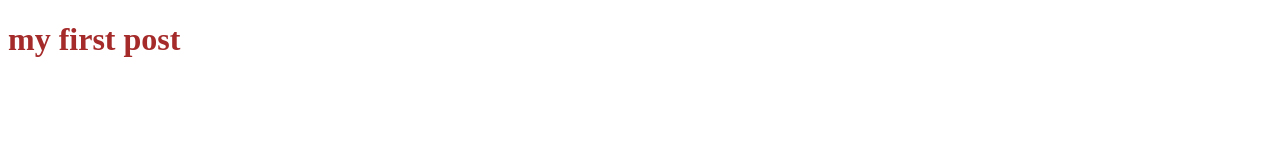
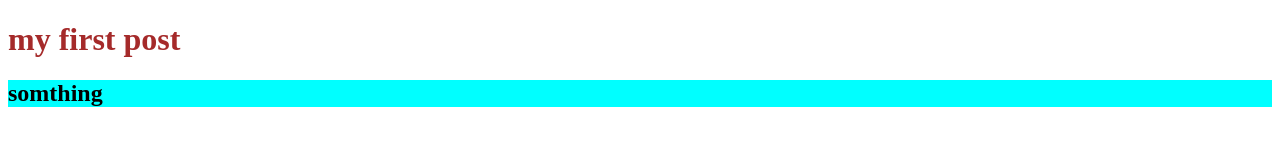
Before and after one commit to souravdas6704611/my-first-repo, a plain HTML site: page index.html in a window 1280 px wide. Drawn offline with Linux system fonts and the light colour scheme.

Commit message:
somthing

```diff
--- a/index.html
+++ b/index.html
@@ -9,6 +9,7 @@
 </head>
 <body>
     <h1>my first post</h1>
+    <h2>somthing</h2>
 
 </body>
 </html>
--- a/style.css
+++ b/style.css
@@ -1,3 +1,6 @@
 h1{
     color: brown;
 }
+h2{
+    background-color: aqua;
+}
```
